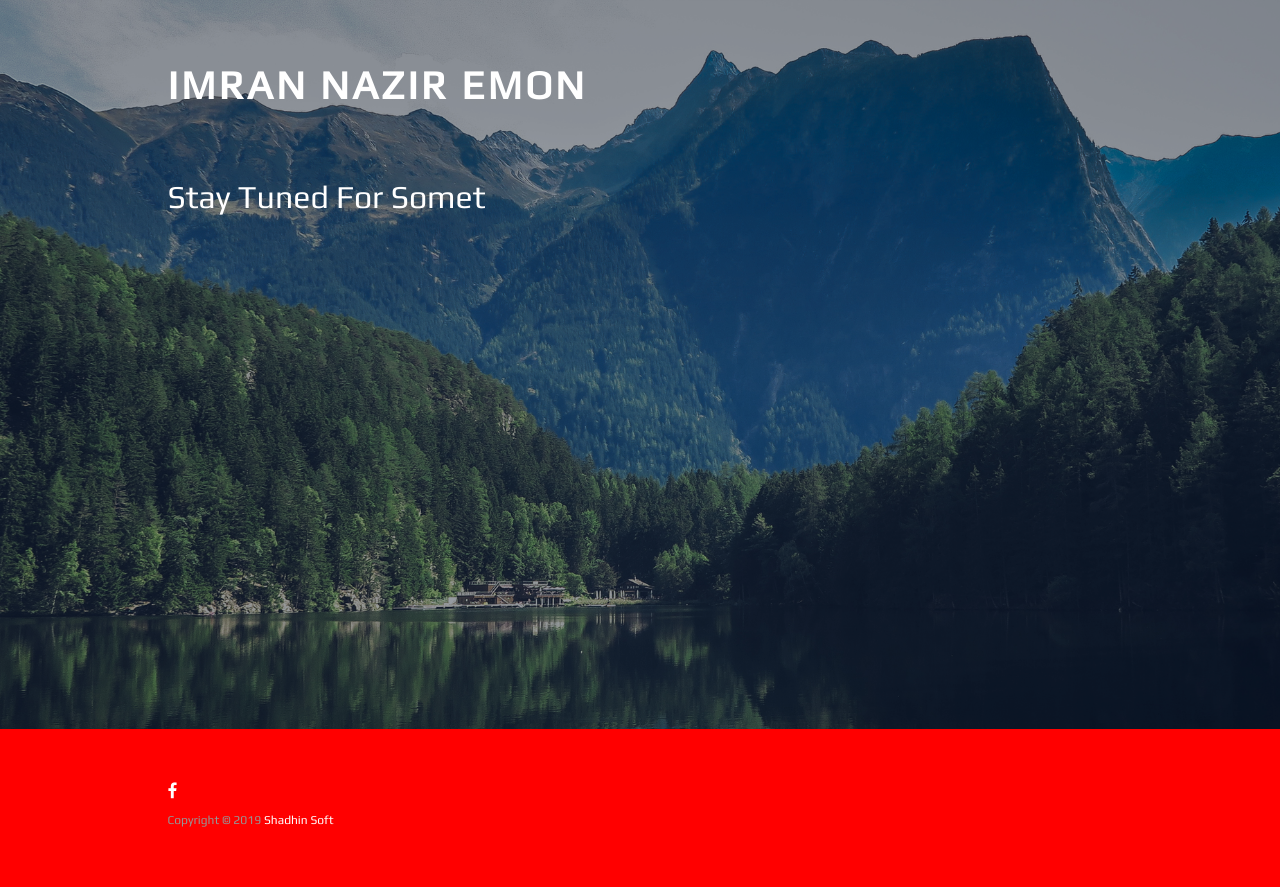
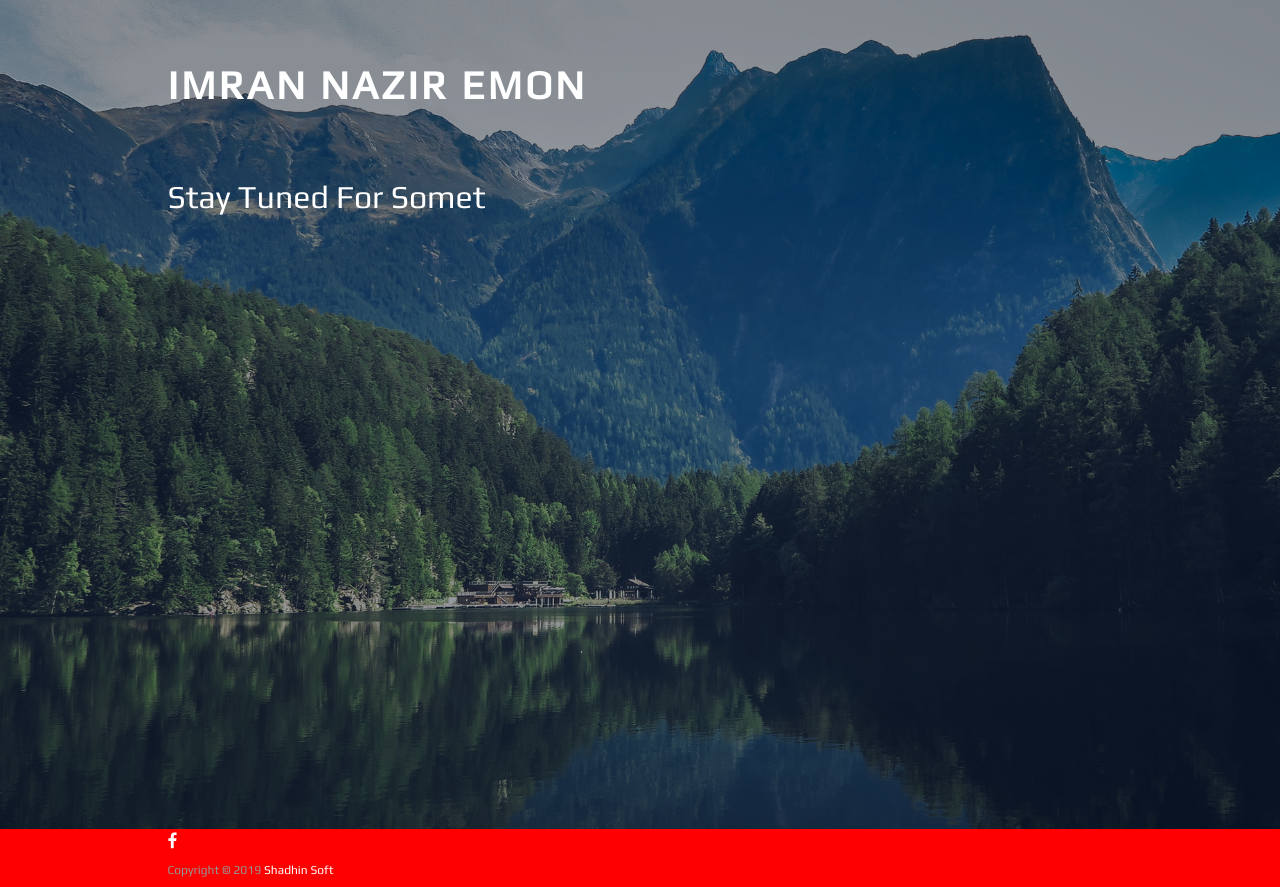
Before and after one commit to emon-root/emon-root.github.io, a PHP site: page / in a window 1280 px wide. Run offline with PHP 8.4, Linux system fonts and the light colour scheme; some libraries are stand-ins or nearby versions.

Commit message:
Change in footer

```diff
--- a/css/main.css
+++ b/css/main.css
@@ -304,9 +304,9 @@ ul li {
 	 Footer
 -------------------------------------------------------------------------------*/
 .footer {
-text-align: center;
+/* text-align: center; */
 /* background-color: rgba(24, 24, 24, 0.27); */
-padding: 50px 0 50px 0;
+/* padding: 50px 0 50px 0; */
 
   position: fixed;
   left: 0;
```
